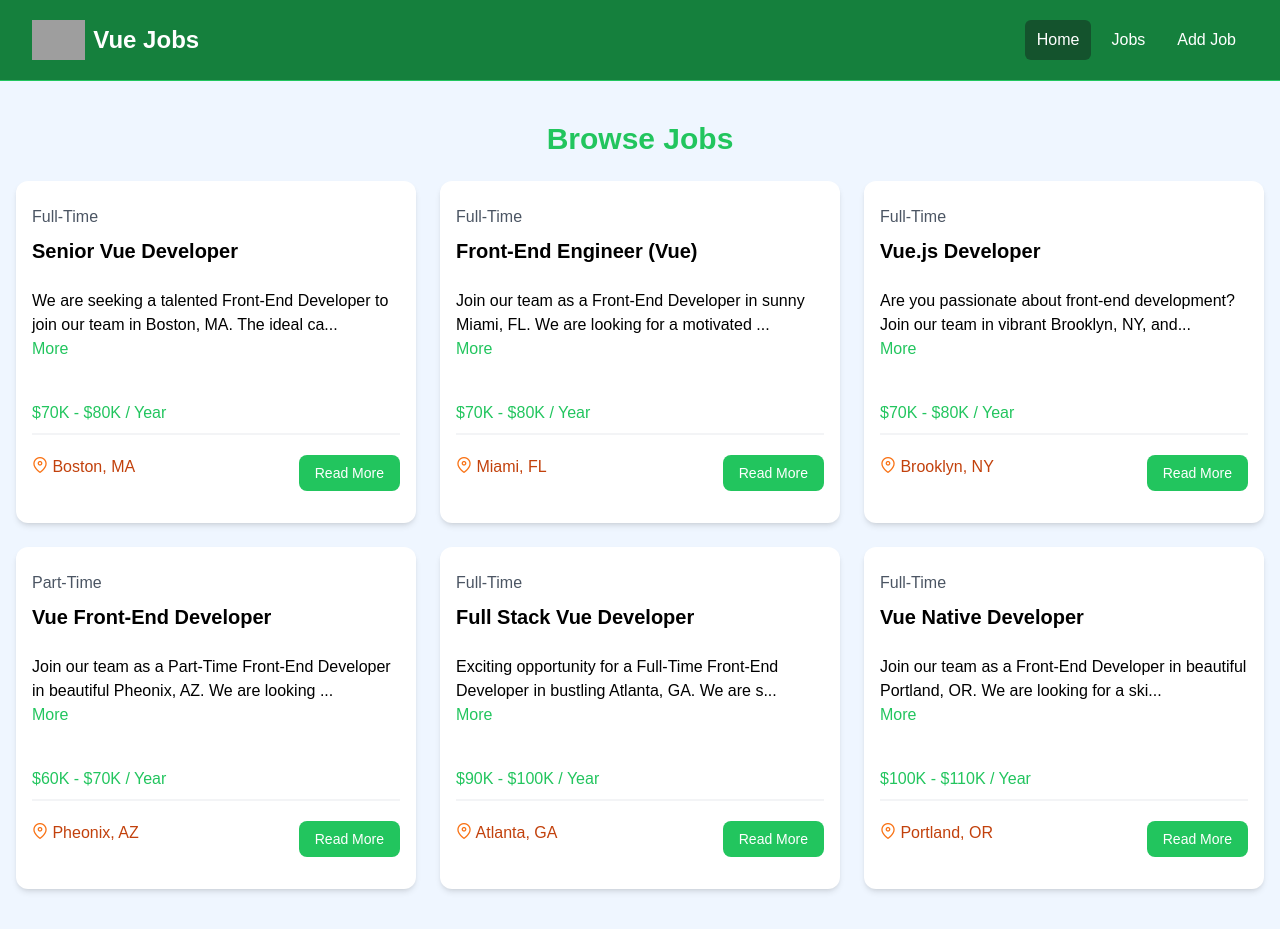
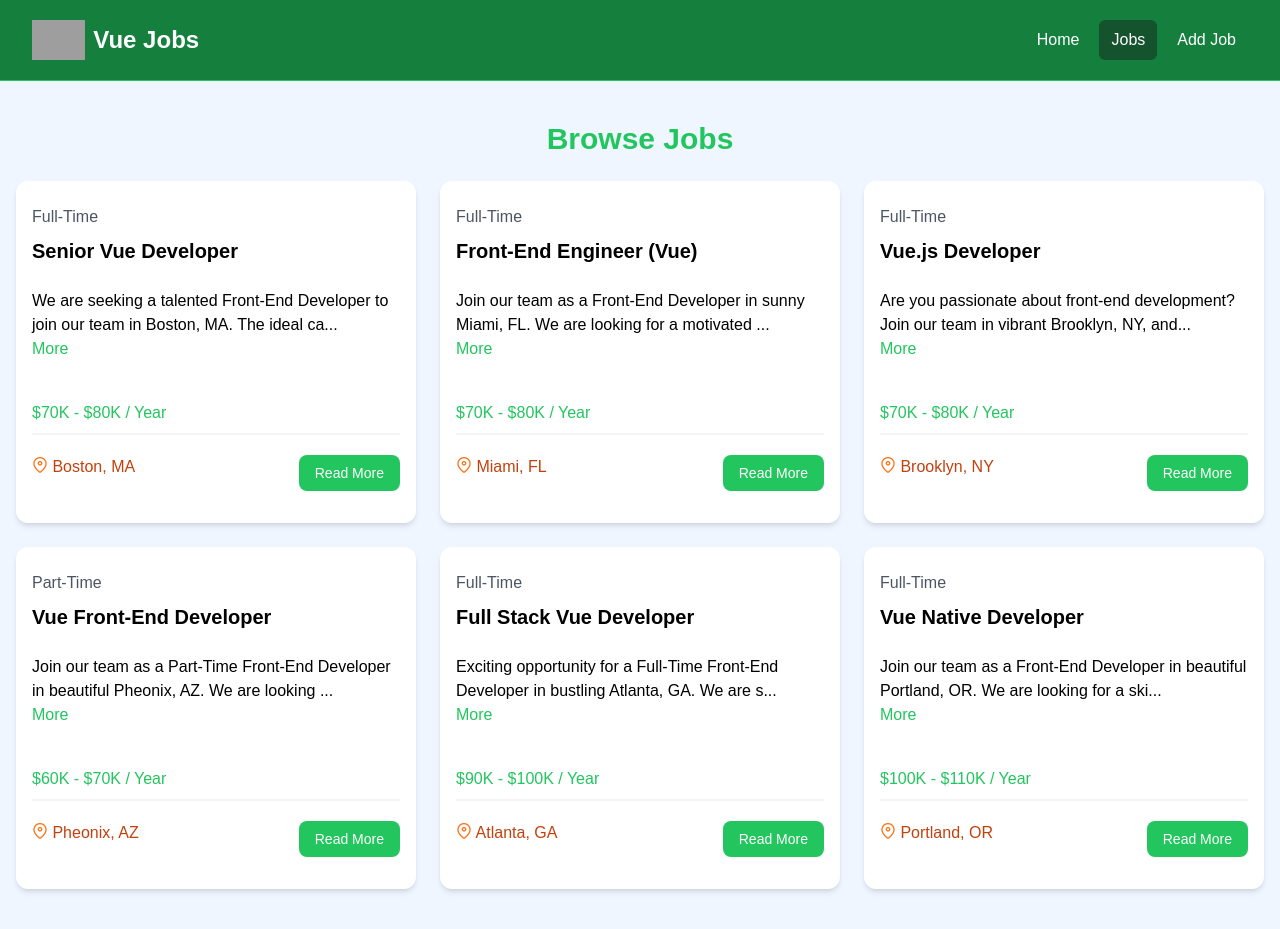
Before and after one commit to Navitat/vue-crash-2024, a Vue app: page /jobs in a window 1280 px wide. Built offline with nearby package versions, Linux system fonts and the light colour scheme; grey boxes are pictures that could not be loaded.

Commit message:
add dynamic higlight in navbar

```diff
--- a/src/components/Navbar.vue
+++ b/src/components/Navbar.vue
@@ -1,6 +1,11 @@
 <script setup>
-import { RouterLink } from 'vue-router';
+import { RouterLink, useRoute } from 'vue-router';
 import logo from '@/assets/img/logo.png'
+
+const isActiveLink = (routePath) => {
+  const route = useRoute()
+  return route.path === routePath
+}
 </script>
 
 <template>
@@ -16,13 +21,17 @@ import logo from '@/assets/img/logo.png'
           <div class="md:ml-auto">
             <div class="flex space-x-2">
               <RouterLink to="/"
-                class="text-white bg-green-900 hover:bg-gray-900 hover:text-white rounded-md px-3 py-2">Home
+                :class="[isActiveLink('/') ? 'bg-green-900' : 'hover:bg-gray-900 hover:text-white', 'text-white', 'px-3', 'py-2', 'rounded-md']">
+                Home
               </RouterLink>
-              <RouterLink to="/jobs" class="text-white hover:bg-green-900 hover:text-white rounded-md px-3 py-2">Jobs
+              <RouterLink to="/jobs"
+                :class="[isActiveLink('/jobs') ? 'bg-green-900' : 'hover:bg-gray-900 hover:text-white', 'text-white', 'px-3', 'py-2', 'rounded-md']">
+                Jobs
               </RouterLink>
-              <RouterLink to="/jobs/add" class="text-white hover:bg-green-900 hover:text-white rounded-md px-3 py-2">
-                Add
-                Job</RouterLink>
+              <RouterLink to="/jobs/add"
+                :class="[isActiveLink('/jobs/add') ? 'bg-green-900' : 'hover:bg-gray-900 hover:text-white', 'text-white', 'px-3', 'py-2', 'rounded-md']">
+                Add Job
+              </RouterLink>
             </div>
           </div>
         </div>
```
